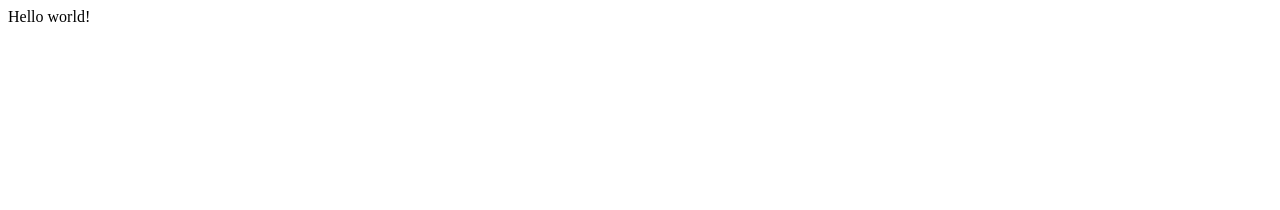
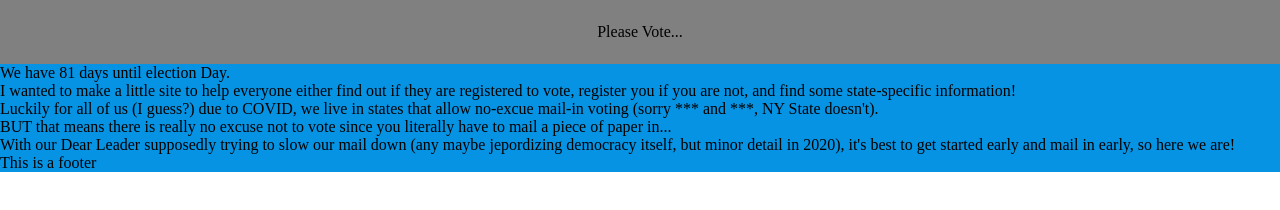
Before and after one commit to khash06/vote-helper, a Gatsby site: page / in a window 1280 px wide. Built offline with nearby package versions, Linux system fonts and the light colour scheme; Gatsby itself is replaced by a stand-in of ours.

Commit message:
add initial pages

```diff
--- a/gatsby-config.js
+++ b/gatsby-config.js
@@ -6,5 +6,11 @@
 
 module.exports = {
   /* Your site config here */
-  plugins: [],
+  plugins: [
+    "gatsby-plugin-react-helmet",
+  ],
+  siteMetadata: {
+    title: "Please Vote...",
+    author: "Keishi Hashimoto"
+  },
 }
--- a/package.json
+++ b/package.json
@@ -15,11 +15,13 @@
   },
   "dependencies": {
     "gatsby": "^2.24.41",
+    "gatsby-plugin-react-helmet": "^3.3.10",
     "react": "^16.12.0",
-    "react-dom": "^16.12.0"
+    "react-dom": "^16.12.0",
+    "react-helmet": "^6.1.0"
   },
   "devDependencies": {
-    "prettier": "2.0.5"
+    "prettier": "^2.0.5"
   },
   "repository": {
     "type": "git",
--- /dev/null
+++ b/src/components/Footer.js
@@ -0,0 +1,9 @@
+import React from 'react';
+
+const Footer = () => {
+    return (
+        <div>This is a footer</div>
+    )
+}
+
+export default Footer
--- /dev/null
+++ b/src/components/Head.js
@@ -0,0 +1,20 @@
+import React from 'react';
+import { Helmet } from 'react-helmet';
+import { useStaticQuery, graphql } from 'gatsby';
+
+const Head = ({ title }) => {
+    const data = useStaticQuery(graphql`
+        query {
+            site {
+                siteMetadata {
+                    title
+                }
+            }
+        }
+    `)
+    return (
+        <Helmet title={`${title} | ${data.site.siteMetadata.title}`} />
+    )
+}
+
+export default Head
--- /dev/null
+++ b/src/components/Header.js
@@ -0,0 +1,13 @@
+import React from 'react';
+
+import headerStyles from './header.module.css';
+
+const Header = () => {
+    return (
+        <header className={headerStyles.header}>
+            <div className={headerStyles.title}>Please Vote...</div>
+        </header>
+    )
+}
+
+export default Header
--- /dev/null
+++ b/src/components/Layout.js
@@ -0,0 +1,19 @@
+import React from 'react';
+import Header from './Header';
+import Footer from './Footer';
+
+import layoutStyles from './layout.module.css';
+
+const Layout = (props) => {
+    return (
+        <div className={layoutStyles.container}>
+            <div>
+                <Header />
+                { props.children }
+            </div>
+            <Footer />
+        </div>
+    )
+}
+
+export default Layout
--- /dev/null
+++ b/src/components/header.module.css
@@ -0,0 +1,9 @@
+.header {
+    display: flex;
+    justify-content: center;
+    align-items: center;
+    height: 4rem;
+    background: gray;
+    position: sticky;
+    top: 0;
+}
--- /dev/null
+++ b/src/components/layout.module.css
@@ -0,0 +1,9 @@
+* {
+    margin: 0;
+    padding: 0;
+    box-sizing: border-box;
+}
+
+.container {
+    background-color: #0693e3;
+}
--- a/src/pages/index.js
+++ b/src/pages/index.js
@@ -1,5 +1,29 @@
-import React from "react"
+import React from "react";
+import { Link } from 'gatsby';
 
-export default function Home() {
-  return <div>Hello world!</div>
+import Layout from '../components/Layout';
+import Head from '../components/Head';
+
+const Home = () => {
+  let today = new Date();
+  let eday = new Date(today.getFullYear(), 10, 3);
+  if (today.getMonth() === 11 && today.getDate() > 3) {
+    eday.setFullYear(eday.getFullYear() + 1);
+  }
+
+  const oneDay = 1000 * 60 * 60 * 24;
+  const diffDays = Math.ceil((eday.getTime() - today.getTime()) / (oneDay));
+
+  return (
+    <Layout>
+      <Head title="Home" />
+      <p>We have <span>{diffDays}</span> days until election Day.</p>
+      <p>I wanted to make a little site to help everyone either find out if they are registered to vote, register you if you are not, and find some state-specific information!</p>
+      <p>Luckily for all of us (I guess?) due to COVID, we live in states that allow no-excue mail-in voting (sorry *** and ***, NY State doesn't).</p>
+      <p>BUT that means there is really no excuse not to vote since you literally have to mail a piece of paper in...</p>
+      <p>With our Dear Leader supposedly trying to slow our mail down (any maybe jepordizing democracy itself, but minor detail in 2020), it's best to get started early and mail in early, so here we are!</p>
+    </Layout>
+  )
 }
+
+export default Home
```
Also changed, not shown: 1 other file.
